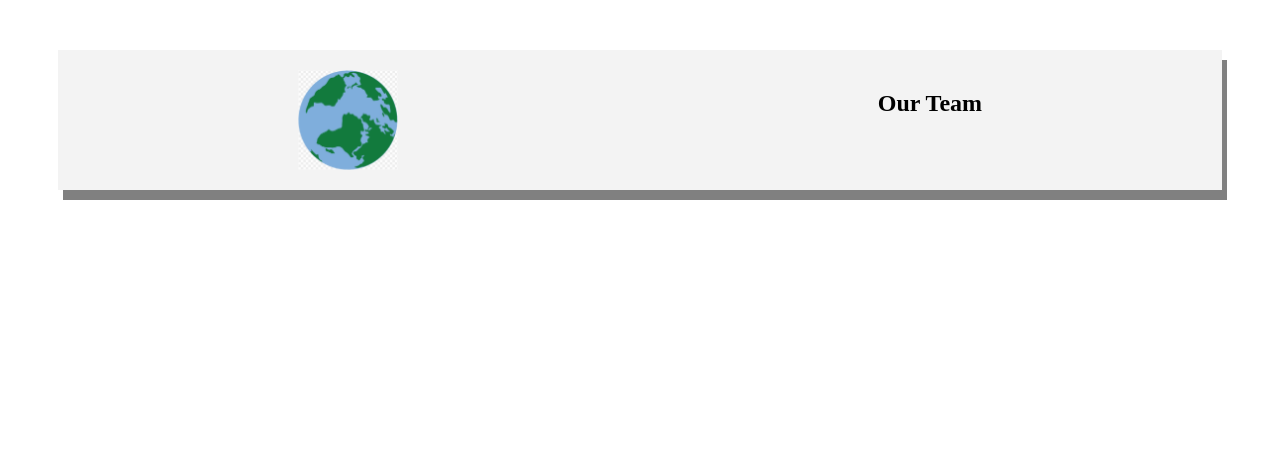
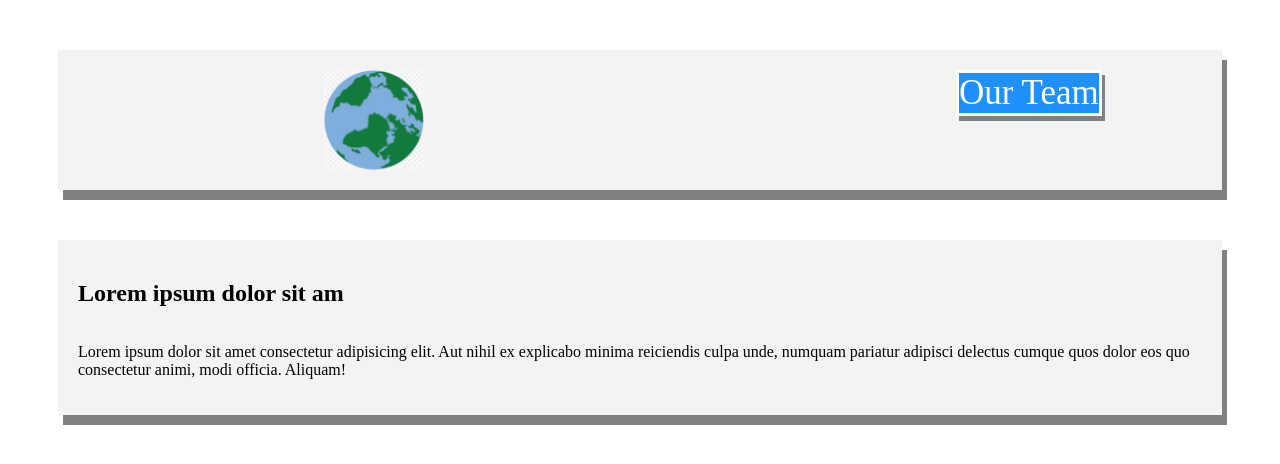
Before and after one commit to gdelv/ProjectOne, a plain HTML site: page index.html in a window 1280 px wide. Drawn offline with Linux system fonts and the light colour scheme.

Commit message:
added main content

```diff
--- a/index.html
+++ b/index.html
@@ -9,14 +9,21 @@
 </head>
 
 <body>
-<nav>
-<!-- image of globe -->
-    <img class="globe" src="./images/globe.png" alt="globe">
+    <nav>
+    <!-- image of globe -->
+        <img class="globe" src="./images/globe.png" alt="globe">
 
-    <!-- our team button link to team page -->
-    <span>
-        <h2>Our Team</h2>
-    </span>
-</nav>
+        <!-- our team button link to team page -->
+        <div>
+            <a href="">Our Team</a>
+        </div>
+    </nav>
+
+    <main>
+        <h2>Lorem ipsum dolor sit am</h2>
+        <p>Lorem ipsum dolor sit amet consectetur adipisicing elit. Aut nihil ex explicabo minima reiciendis culpa unde, numquam pariatur adipisci delectus cumque quos dolor eos quo consectetur animi, modi officia. Aliquam!</p>
+
+
+    </main>
 </body>
 </html>
```
